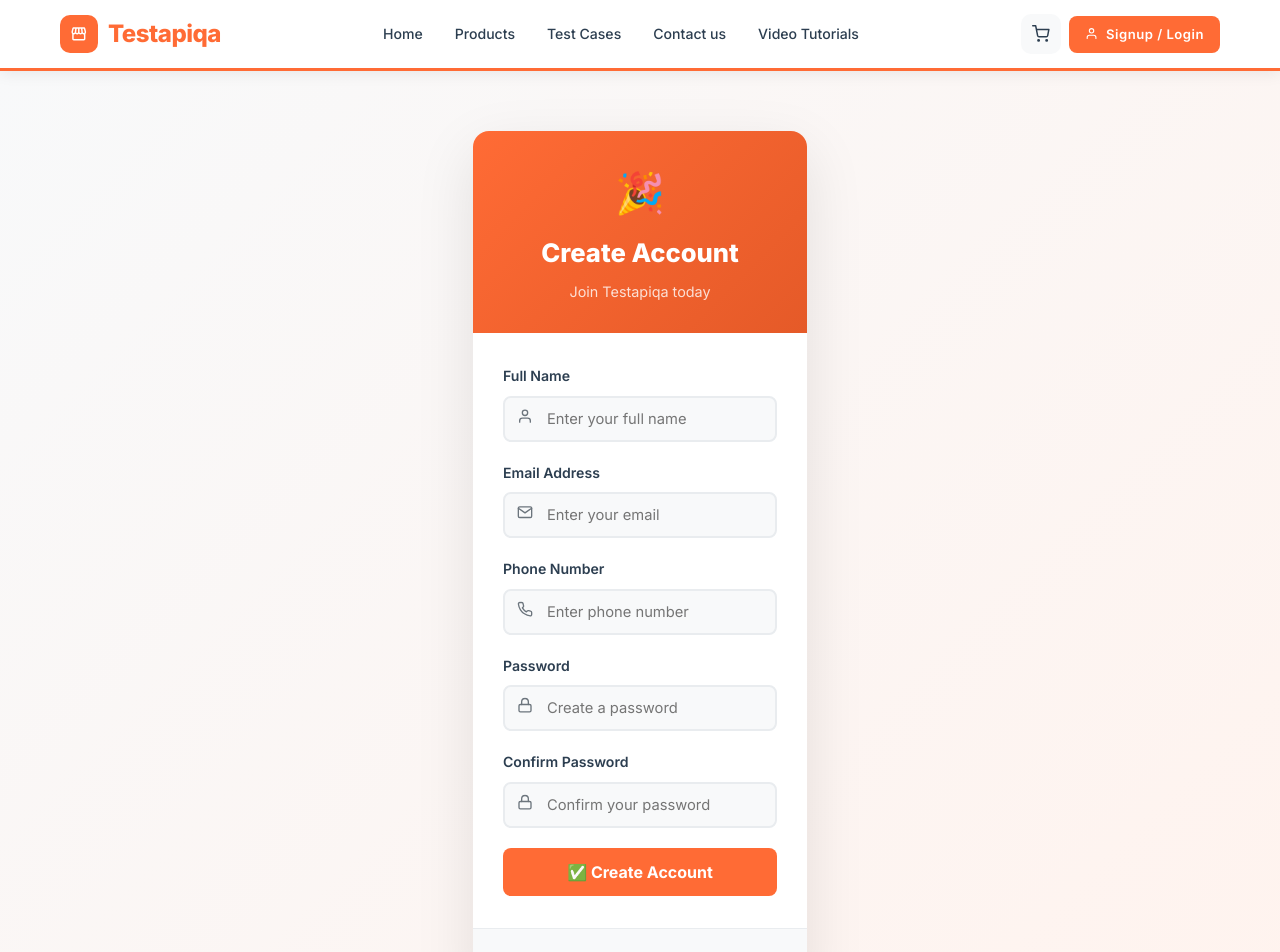
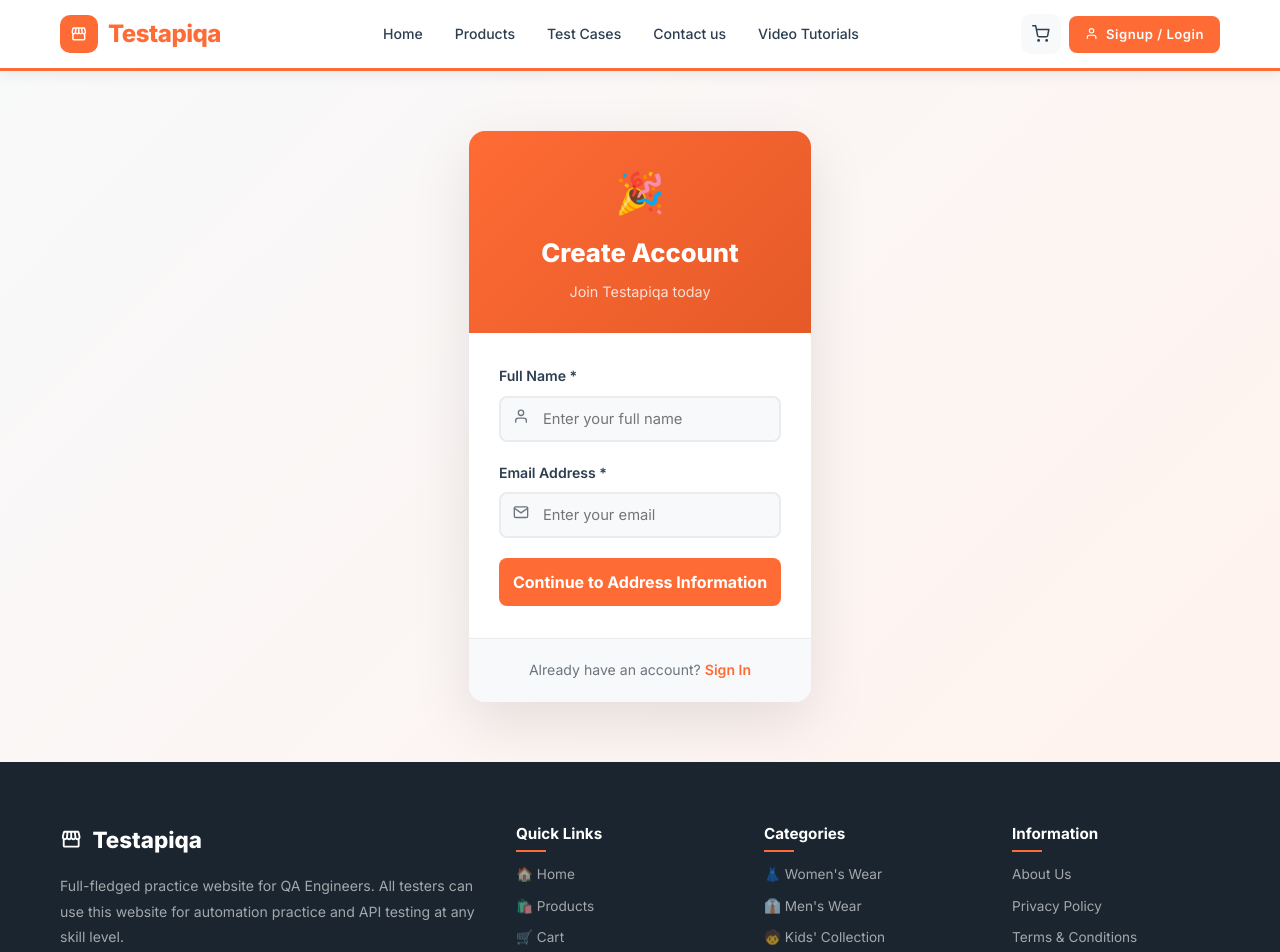
Before and after one commit to poornavenkatasaidronadula-lgtm/Testapiqa, a React (Create React App) app: page /signup in a window 1280 px wide. Shown: the top 952 px of the page. Built offline with nearby package versions, Linux system fonts and the light colour scheme.

Commit message:
Implement AddToCart Modal, Cart Authentication Gateway, and Multi-Step Address Signup form

```diff
--- a/src/components/ProductCard.js
+++ b/src/components/ProductCard.js
@@ -7,9 +7,12 @@
   const { addToCart, wishlist, toggleWishlist } = useContext(CartContext);
   const isWishlisted = wishlist.find(p => p.id === product.id);
 
+  const [showModal, setShowModal] = React.useState(false);
+
   const handleAddToCart = () => {
     addToCart(product);
     if (showToast) showToast(`${product.name} added to cart!`);
+    setShowModal(true);
   };
 
   const handleWishlist = () => {
@@ -48,6 +51,20 @@
           </div>
         </div>
       </div>
+      {showModal && (
+        <>
+          <div style={{ position: 'fixed', top: 0, left: 0, width: '100%', height: '100%', background: 'rgba(0,0,0,0.5)', zIndex: 9998 }} onClick={() => setShowModal(false)} />
+          <div style={{ position: 'fixed', top: '50%', left: '50%', transform: 'translate(-50%, -50%)', background: '#fff', padding: '30px', borderRadius: '8px', zIndex: 9999, width: '90%', maxWidth: '400px', textAlign: 'center', boxShadow: '0 10px 25px rgba(0,0,0,0.2)' }}>
+            <div style={{ fontSize: '3rem', color: '#16a34a', marginBottom: '10px' }}>✓</div>
+            <h3 style={{ marginBottom: '10px' }}>Added!</h3>
+            <p style={{ color: '#555', marginBottom: '24px' }}>Your product has been added to cart.</p>
+            <div style={{ display: 'flex', gap: '12px', justifyContent: 'center' }}>
+               <Link to="/cart" className="btn-primary" style={{ padding: '10px 20px', textDecoration: 'none', background: 'var(--primary)', color: '#fff', borderRadius: '4px', border: 'none', fontWeight: 600 }}>View Cart</Link>
+               <button onClick={() => setShowModal(false)} style={{ padding: '10px 20px', background: '#e0e0e0', color: '#333', borderRadius: '4px', border: 'none', fontWeight: 600, cursor: 'pointer' }}>Continue</button>
+            </div>
+          </div>
+        </>
+      )}
     </div>
   );
 }
--- a/src/pages/Cart.js
+++ b/src/pages/Cart.js
@@ -1,10 +1,12 @@
 import React, { useContext } from 'react';
 import { Link } from 'react-router-dom';
-import { CartContext } from '../App';
+import { CartContext, AuthContext } from '../App';
 import { FiTrash2, FiShoppingBag, FiArrowLeft } from 'react-icons/fi';
 
 export default function Cart() {
   const { cartItems, removeFromCart, updateQty } = useContext(CartContext);
+  const { user } = useContext(AuthContext);
+  const [showAuthModal, setShowAuthModal] = React.useState(false);
 
   const subtotal = cartItems.reduce((sum, item) => sum + item.price * item.qty, 0);
   const shipping = subtotal > 500 ? 0 : 50;
@@ -101,7 +103,10 @@
                   <span>Total</span>
                   <span className="amount">Rs. {total.toLocaleString()}</span>
                 </div>
-                <button className="checkout-btn">
+                <button className="checkout-btn" onClick={() => {
+                  if (!user) setShowAuthModal(true);
+                  else alert('Order placed successfully! (Checkout flow placeholder)');
+                }}>
                   🛍️ Proceed to Checkout
                 </button>
                 <div style={{ textAlign: 'center', marginTop: '14px', fontSize: '0.78rem', color: 'var(--text-gray)' }}>
@@ -112,6 +117,20 @@
           </div>
         </div>
       </div>
+
+      {showAuthModal && (
+        <>
+          <div style={{ position: 'fixed', top: 0, left: 0, width: '100%', height: '100%', background: 'rgba(0,0,0,0.5)', zIndex: 9998 }} onClick={() => setShowAuthModal(false)} />
+          <div style={{ position: 'fixed', top: '50%', left: '50%', transform: 'translate(-50%, -50%)', background: '#fff', padding: '30px', borderRadius: '8px', zIndex: 9999, width: '90%', maxWidth: '400px', textAlign: 'center', boxShadow: '0 10px 25px rgba(0,0,0,0.2)' }}>
+            <h3 style={{ marginBottom: '15px' }}>Checkout Information</h3>
+            <p style={{ color: '#555', marginBottom: '24px' }}>Register / Login account to proceed on checkout.</p>
+            <div style={{ display: 'flex', flexDirection: 'column', gap: '12px' }}>
+               <Link to="/login" className="btn-primary" style={{ padding: '12px', textDecoration: 'none', background: 'var(--primary)', color: '#fff', borderRadius: '4px', fontWeight: 600 }}>Register / Login</Link>
+               <button onClick={() => setShowAuthModal(false)} style={{ padding: '12px', background: 'transparent', color: '#555', border: '1px solid #ccc', borderRadius: '4px', fontWeight: 600, cursor: 'pointer' }}>Cancel</button>
+            </div>
+          </div>
+        </>
+      )}
     </>
   );
 }
--- a/src/pages/Signup.js
+++ b/src/pages/Signup.js
@@ -1,16 +1,31 @@
 import React, { useState, useContext } from 'react';
 import { Link, useNavigate } from 'react-router-dom';
 import { AuthContext } from '../App';
-import { FiMail, FiLock, FiUser, FiPhone } from 'react-icons/fi';
+import { FiMail, FiUser } from 'react-icons/fi';
 
 export default function Signup() {
   const { login } = useContext(AuthContext);
   const navigate = useNavigate();
-  const [form, setForm] = useState({ name: '', email: '', phone: '', password: '', confirm: '' });
+  const [step, setStep] = useState(1);
+  const [form, setForm] = useState({
+    name: '', email: '', password: '', confirm: '',
+    firstName: '', lastName: '', company: '', address: '', address2: '',
+    country: 'India', state: '', city: '', zipcode: '', mobile: ''
+  });
   const [error, setError] = useState('');
   const [loading, setLoading] = useState(false);
 
   const handleChange = e => setForm({ ...form, [e.target.name]: e.target.value });
+
+  const nextStep = (e) => {
+    e.preventDefault();
+    if (!form.name || !form.email) {
+      setError('Please fill in your name and email first.');
+      return;
+    }
+    setError('');
+    setStep(2);
+  };
 
   const handleSubmit = (e) => {
     e.preventDefault();
@@ -23,6 +38,10 @@
       setError('Password must be at least 6 characters.');
       return;
     }
+    if (!form.firstName || !form.lastName || !form.address || !form.state || !form.city || !form.zipcode || !form.mobile) {
+      setError('Please fill in all required address fields.');
+      return;
+    }
     setLoading(true);
     setTimeout(() => {
       const users = JSON.parse(localStorage.getItem('ae_users') || '[]');
@@ -31,7 +50,12 @@
         setLoading(false);
         return;
       }
-      const newUser = { name: form.name, email: form.email, phone: form.phone, password: form.password };
+      const newUser = {
+        name: form.name, email: form.email, password: form.password,
+        firstName: form.firstName, lastName: form.lastName, company: form.company,
+        address: form.address, address2: form.address2, country: form.country,
+        state: form.state, city: form.city, zipcode: form.zipcode, mobile: form.mobile
+      };
       users.push(newUser);
       localStorage.setItem('ae_users', JSON.stringify(users));
       login(newUser);
@@ -62,85 +86,105 @@
                 ⚠️ {error}
               </div>
             )}
-            <form onSubmit={handleSubmit}>
+            {step === 1 ? (
+              <form onSubmit={nextStep}>
                 <div className="form-group">
-                <label className="form-label">Full Name</label>
+                  <label className="form-label">Full Name *</label>
                   <div className="form-input-icon">
                     <span className="icon"><FiUser /></span>
-                  <input
-                    type="text"
-                    name="name"
-                    className="form-input"
-                    placeholder="Enter your full name"
-                    value={form.name}
-                    onChange={handleChange}
-                    required
-                  />
+                    <input type="text" name="name" className="form-input" placeholder="Enter your full name" value={form.name} onChange={handleChange} required />
                   </div>
                 </div>
                 <div className="form-group">
-                <label className="form-label">Email Address</label>
+                  <label className="form-label">Email Address *</label>
                   <div className="form-input-icon">
                     <span className="icon"><FiMail /></span>
-                  <input
-                    type="email"
-                    name="email"
-                    className="form-input"
-                    placeholder="Enter your email"
-                    value={form.email}
-                    onChange={handleChange}
-                    required
-                  />
+                    <input type="email" name="email" className="form-input" placeholder="Enter your email" value={form.email} onChange={handleChange} required />
                   </div>
                 </div>
+                <button type="submit" className="form-submit">
+                  Continue to Address Information
+                </button>
+              </form>
+            ) : (
+              <form onSubmit={handleSubmit}>
+                <h3 style={{ marginBottom: '16px', color: 'var(--primary)', textAlign: 'center', borderBottom: '1px solid #eee', paddingBottom: '10px' }}>ACCOUNT INFORMATION</h3>
                 <div className="form-group">
-                <label className="form-label">Phone Number</label>
-                <div className="form-input-icon">
-                  <span className="icon"><FiPhone /></span>
-                  <input
-                    type="tel"
-                    name="phone"
-                    className="form-input"
-                    placeholder="Enter phone number"
-                    value={form.phone}
-                    onChange={handleChange}
-                  />
+                  <label className="form-label">Password *</label>
+                  <input type="password" name="password" className="form-input" placeholder="Create a password" value={form.password} onChange={handleChange} required />
+                </div>
+                <div className="form-group">
+                  <label className="form-label">Confirm Password *</label>
+                  <input type="password" name="confirm" className="form-input" placeholder="Confirm your password" value={form.confirm} onChange={handleChange} required />
+                </div>
+
+                <h3 style={{ marginTop: '30px', marginBottom: '16px', color: 'var(--primary)', textAlign: 'center', borderBottom: '1px solid #eee', paddingBottom: '10px' }}>ADDRESS INFORMATION</h3>
+                <div style={{ display: 'grid', gridTemplateColumns: '1fr 1fr', gap: '16px' }}>
+                  <div className="form-group">
+                    <label className="form-label">First name *</label>
+                    <input type="text" name="firstName" className="form-input" value={form.firstName} onChange={handleChange} required />
+                  </div>
+                  <div className="form-group">
+                    <label className="form-label">Last name *</label>
+                    <input type="text" name="lastName" className="form-input" value={form.lastName} onChange={handleChange} required />
                   </div>
                 </div>
+
                 <div className="form-group">
-                <label className="form-label">Password</label>
-                <div className="form-input-icon">
-                  <span className="icon"><FiLock /></span>
-                  <input
-                    type="password"
-                    name="password"
-                    className="form-input"
-                    placeholder="Create a password"
-                    value={form.password}
-                    onChange={handleChange}
-                    required
-                  />
+                  <label className="form-label">Company</label>
+                  <input type="text" name="company" className="form-input" value={form.company} onChange={handleChange} />
+                </div>
+                <div className="form-group">
+                  <label className="form-label">Address * (Street address, P.O. Box, Company name, etc.)</label>
+                  <input type="text" name="address" className="form-input" value={form.address} onChange={handleChange} required />
+                </div>
+                <div className="form-group">
+                  <label className="form-label">Address 2</label>
+                  <input type="text" name="address2" className="form-input" value={form.address2} onChange={handleChange} />
+                </div>
+
+                <div style={{ display: 'grid', gridTemplateColumns: '1fr 1fr', gap: '16px' }}>
+                  <div className="form-group">
+                    <label className="form-label">Country *</label>
+                    <select name="country" className="form-input" value={form.country} onChange={handleChange} required>
+                      <option value="India">India</option>
+                      <option value="United States">United States</option>
+                      <option value="Canada">Canada</option>
+                      <option value="Australia">Australia</option>
+                    </select>
+                  </div>
+                  <div className="form-group">
+                    <label className="form-label">State *</label>
+                    <input type="text" name="state" className="form-input" value={form.state} onChange={handleChange} required />
                   </div>
                 </div>
+
+                <div style={{ display: 'grid', gridTemplateColumns: '1fr 1fr', gap: '16px' }}>
                   <div className="form-group">
-                <label className="form-label">Confirm Password</label>
-                <div className="form-input-icon">
-                  <span className="icon"><FiLock /></span>
-                  <input
-                    type="password"
-                    name="confirm"
-                    className="form-input"
-                    placeholder="Confirm your password"
-                    value={form.confirm}
-                    onChange={handleChange}
-                    required
-                  />
+                    <label className="form-label">City *</label>
+                    <input type="text" name="city" className="form-input" value={form.city} onChange={handleChange} required />
+                  </div>
+                  <div className="form-group">
+                    <label className="form-label">Zipcode *</label>
+                    <input type="text" name="zipcode" className="form-input" value={form.zipcode} onChange={handleChange} required />
                   </div>
                 </div>
+
+                <div className="form-group">
+                  <label className="form-label">Mobile Number *</label>
+                  <input type="tel" name="mobile" className="form-input" value={form.mobile} onChange={handleChange} required />
+                </div>
+
+                <div style={{ display: 'flex', gap: '12px', marginTop: '20px' }}>
+                  <button type="button" className="form-submit" style={{ background: '#e0e0e0', color: '#333' }} onClick={() => setStep(1)}>
+                    Back
+                  </button>
                   <button type="submit" className="form-submit" disabled={loading}>
                     {loading ? '⏳ Creating Account...' : '✅ Create Account'}
                   </button>
+                </div>
               </form>
+            )}
           </div>
           <div className="auth-footer">
             Already have an account?{' '}
```
Lines whose indentation alone changed are shown as unchanged.
